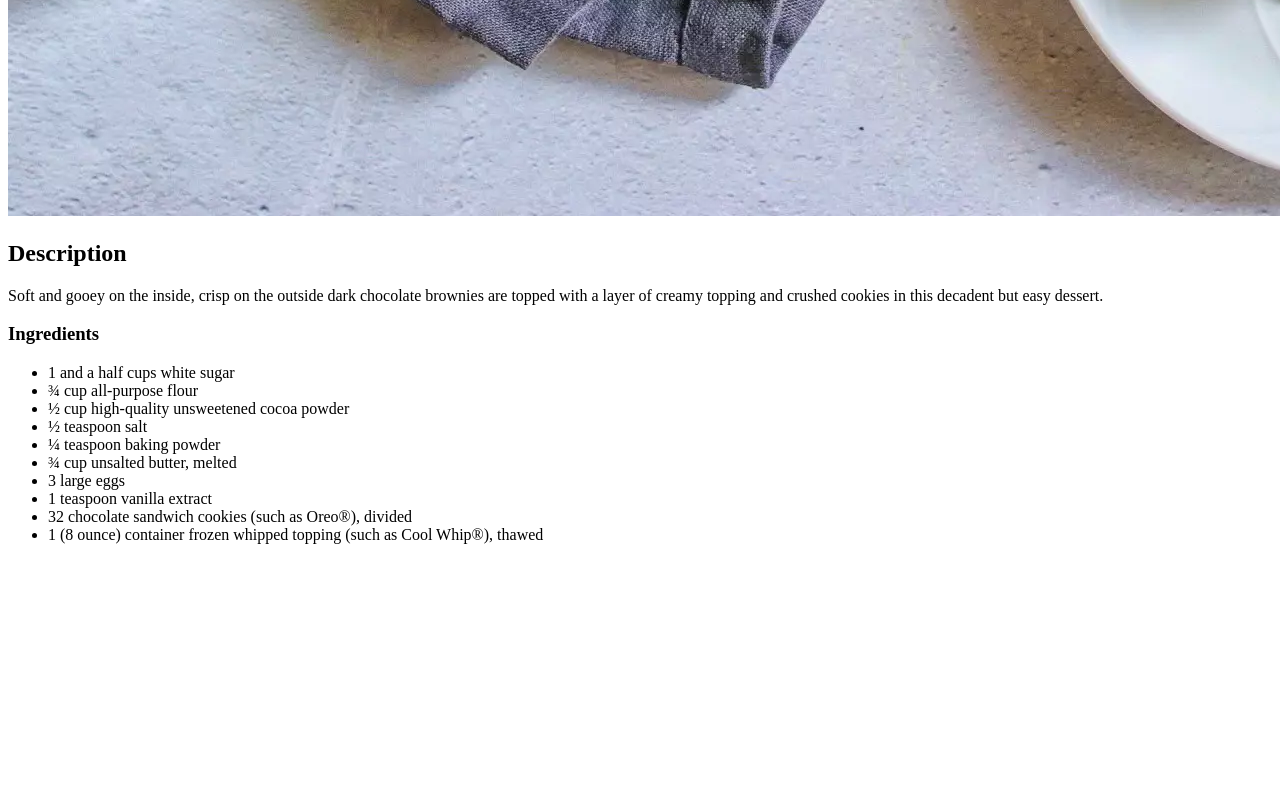
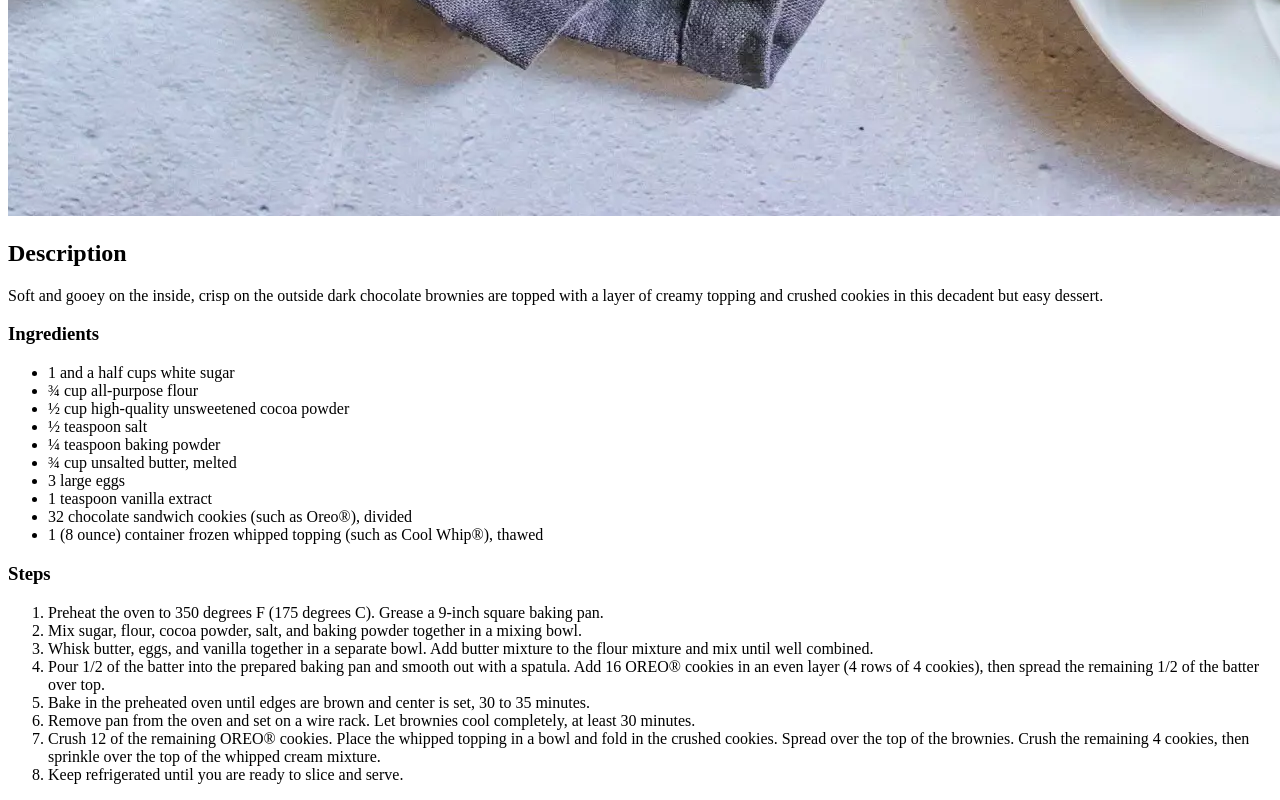
Before and after one commit to LCATM/odin-recipes, a plain HTML site: page recipes/brownies.html in a window 1280 px wide. Shown: the part 1144-1944 px from the top of the page. Before the commit the page ends 1704 px from the top, so only its background shows below. Drawn offline with Linux system fonts and the light colour scheme.

Commit message:
Finish the recipes steps

```diff
--- a/recipes/brownies.html
+++ b/recipes/brownies.html
@@ -26,5 +26,17 @@
             <li>32 chocolate sandwich cookies (such as Oreo®), divided</li>
             <li>1 (8 ounce) container frozen whipped topping (such as Cool Whip®), thawed</li>
         </ul>
+
+        <h3>Steps</h3>
+        <ol>
+            <li>Preheat the oven to 350 degrees F (175 degrees C). Grease a 9-inch square baking pan.</li>
+            <li>Mix sugar, flour, cocoa powder, salt, and baking powder together in a mixing bowl.</li>
+            <li>Whisk butter, eggs, and vanilla together in a separate bowl. Add butter mixture to the flour mixture and mix until well combined.</li>
+            <li>Pour 1/2 of the batter into the prepared baking pan and smooth out with a spatula. Add 16 OREO® cookies in an even layer (4 rows of 4 cookies), then spread the remaining 1/2 of the batter over top.</li>
+            <li>Bake in the preheated oven until edges are brown and center is set, 30 to 35 minutes.</li>
+            <li>Remove pan from the oven and set on a wire rack. Let brownies cool completely, at least 30 minutes.</li>
+            <li>Crush 12 of the remaining OREO® cookies. Place the whipped topping in a bowl and fold in the crushed cookies. Spread over the top of the brownies. Crush the remaining 4 cookies, then sprinkle over the top of the whipped cream mixture.</li>
+            <li>Keep refrigerated until you are ready to slice and serve.</li>
+        </ol>
     </body>
 </html>
```
